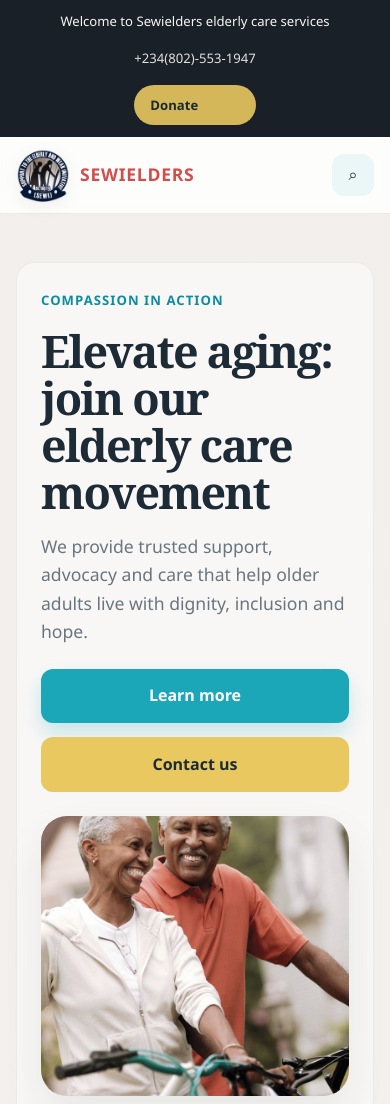
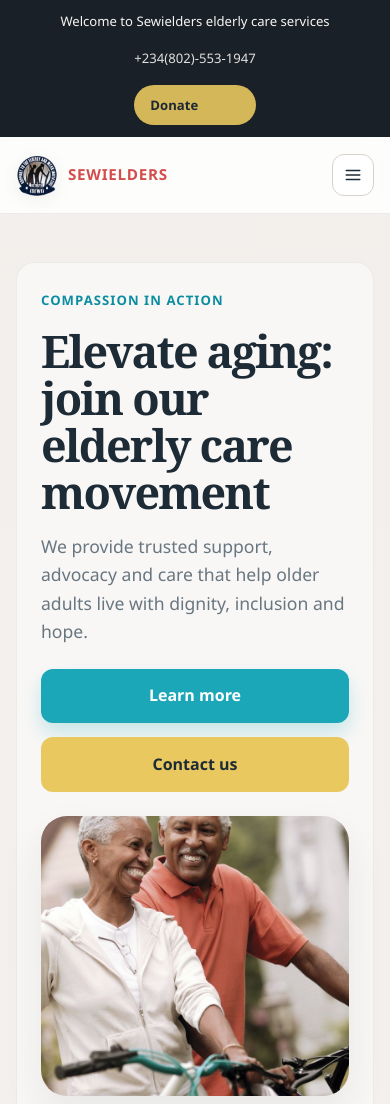
Before and after one commit to jerr001/sewielders, a plain HTML site: page frontend/index.html in a window 390 px wide. Shown: the top 1104 px of the page. Drawn offline with Linux system fonts and the light colour scheme.

Commit message:
Improve responsive navigation and Vercel routing

```diff
--- a/frontend/css/style.css
+++ b/frontend/css/style.css
@@ -237,6 +237,19 @@ button {
 
 .mobile-menu-toggle {
   display: none;
+  padding: 0;
+  border: 1px solid var(--border);
+  background: rgba(255, 255, 255, 0.9);
+}
+
+.mobile-menu-toggle svg {
+  width: 18px;
+  height: 18px;
+  stroke: currentColor;
+  fill: none;
+  stroke-width: 2;
+  stroke-linecap: round;
+  stroke-linejoin: round;
 }
 
 .hero {
@@ -798,6 +811,10 @@ h1, h2, h3, h4 {
 }
 
 @media (max-width: 980px) {
+  .header-inner {
+    position: relative;
+  }
+
   .hero-grid,
   .story-grid,
   .two-column,
@@ -816,9 +833,9 @@ h1, h2, h3, h4 {
   .main-nav {
     display: none;
     position: absolute;
-    left: 16px;
-    right: 16px;
-    top: calc(100% + 12px);
+    left: 0;
+    right: 0;
+    top: calc(100% + 10px);
     background: rgba(255,255,255,0.97);
     backdrop-filter: blur(10px);
     box-shadow: var(--shadow);
@@ -827,6 +844,7 @@ h1, h2, h3, h4 {
     padding: 1rem;
     flex-direction: column;
     align-items: flex-start;
+    z-index: 30;
   }
 
   .main-nav.open {
@@ -835,9 +853,11 @@ h1, h2, h3, h4 {
 
   .mobile-menu-toggle {
     display: inline-flex;
+    align-items: center;
+    justify-content: center;
   }
 
-  .header-actions .icon-button:last-child {
+  .header-actions .icon-button:not(.mobile-menu-toggle) {
     display: none;
   }
 
@@ -862,6 +882,15 @@ h1, h2, h3, h4 {
   .form-row {
     flex-direction: column;
     align-items: stretch;
+  }
+
+  .brand-logo {
+    width: 42px;
+    height: 42px;
+  }
+
+  .brand-name {
+    font-size: 0.95rem;
   }
 
   .services-layout,
--- a/frontend/index.html
+++ b/frontend/index.html
@@ -29,7 +29,7 @@
           <span class="brand-name"><strong>SEWIELDERS</strong></span>
         </a>
 
-        <nav class="main-nav" aria-label="Main navigation">
+        <nav id="main-navigation" class="main-nav" aria-label="Main navigation">
           <a href="index.html" data-page="home">Home</a>
           <a href="about.html" data-page="about">About</a>
           <a href="services.html" data-page="services">Our Work</a>
@@ -41,7 +41,13 @@
         <div class="header-actions">
           <button class="icon-button" type="button" aria-label="Search">⌕</button>
           <a class="primary-btn" href="donation.html">Donate</a>
-          <button class="icon-button mobile-menu-toggle" type="button" aria-label="Toggle menu" aria-expanded="false">☰</button>
+          <button class="icon-button mobile-menu-toggle" type="button" aria-label="Toggle menu" aria-expanded="false" aria-controls="main-navigation">
+            <svg viewBox="0 0 24 24" aria-hidden="true">
+              <path d="M3 6h18" />
+              <path d="M3 12h18" />
+              <path d="M3 18h18" />
+            </svg>
+          </button>
         </div>
       </div>
     </header>
```
Also changed, not shown: frontend/about.html (+8 -2 lines), frontend/blog.html (+8 -2 lines), frontend/contact.html (+8 -2 lines), frontend/donation.html (+8 -2 lines), frontend/gallery.html (+8 -2 lines), frontend/post.html (+8 -2 lines), frontend/services.html (+8 -2 lines), vercel.json (added).
